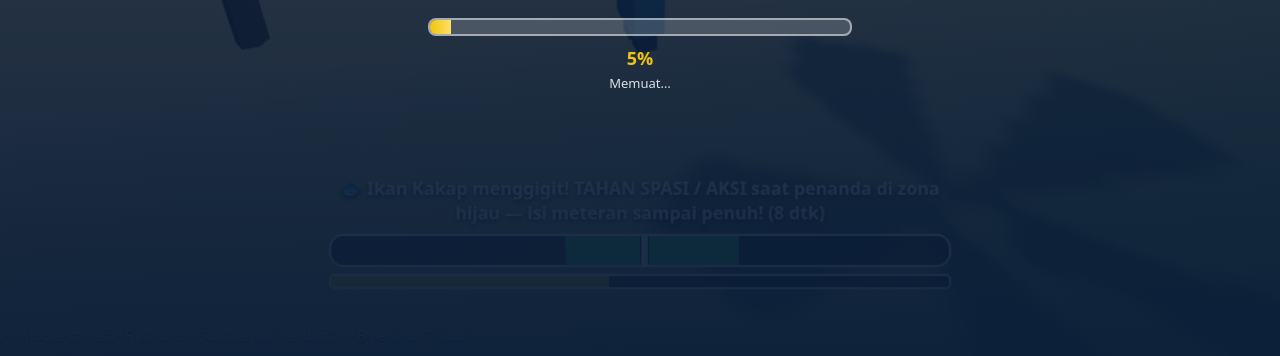
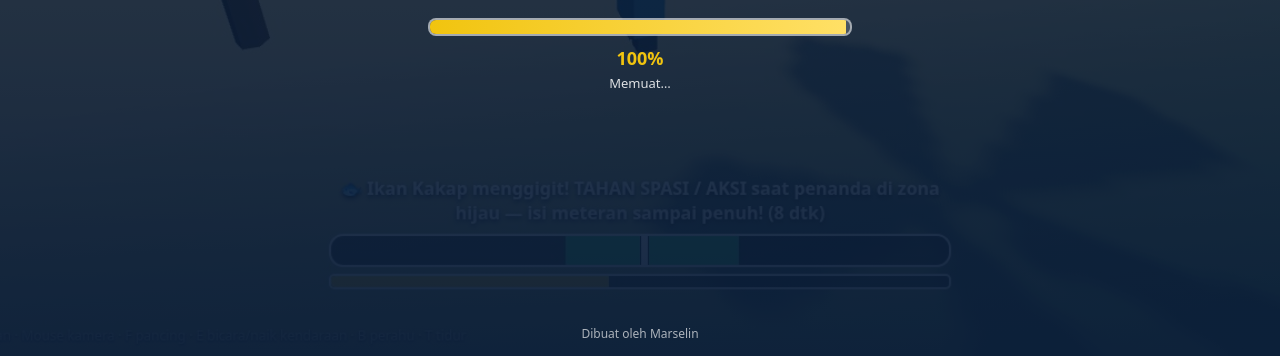
Before and after one commit to Zhackt/makefun-best-game-01-ereke, a plain HTML site: page index.html in a window 1280 px wide. Shown: the part 444-800 px from the top of the page. Drawn offline with nearby package versions, Linux system fonts and the light colour scheme.

Commit message:
Hotfix: timer-based loading bar (20%/s, 100% in 5s) + creator credit

```diff
--- a/index.html
+++ b/index.html
@@ -91,6 +91,9 @@
   #loading-bar { height: 100%; width: 0%; background: linear-gradient(90deg, #f1c40f, #ffe066); transition: width .25s; }
   #loading-pct { font-size: 18px; font-weight: 800; color: #f1c40f; }
   #loading-label { font-size: 13px; opacity: .85; margin: 4px 0 0; }
+  /* Creator credit (loading hotfix): tiny, at the very bottom of the
+     loading screen only — never covers the title or the bar. */
+  .loading-credit { position: absolute; bottom: 14px; left: 0; right: 0; z-index: 1; text-align: center; color: rgba(255,255,255,.65); font-size: 12px; margin: 0; }
   body.touch #held-btn { left: 22px; right: auto; top: auto; bottom: 165px; min-width: 44px; min-height: 44px; padding: 10px 14px; }
   body.touch #held-panel { left: 12px; right: auto; top: 50%; transform: translateY(-50%); max-height: 92vh; overflow-y: auto; width: min(260px, 86vw); }
   .rar { font-size: 12px; opacity: .8; }
@@ -219,24 +222,58 @@
     <div id="loading-pct">0%</div>
     <p id="loading-label">Memuat…</p>
   </div>
+  <p class="loading-credit">Dibuat oleh Marselin</p>
 </div>
 <script>
-  // Loading progress hooks (batch 5, item 5): main.js calls these at real
-  // init milestones — the bar never moves on its own.
-  window.__erekeLoad = function (pct, label) {
+  // Loading progress (batch 5, item 5 + loading hotfix): the bar runs on a
+  // TIMER — ~20% per second, 100% in ~5s — so it never stalls on a slow
+  // connection while the big module files (three.js ~659 KB) download. The
+  // title screen only appears when main.js says the game is REALLY ready
+  // (__erekeReady): if the game is ready early, the bar jumps to 100%; if
+  // 5s pass first, the bar holds at 100% ("Memuat…") until the game is
+  // ready. Never enter the title screen before the game is ready.
+  var loadStart = performance.now();
+  var loadShown = 0;
+  var loadLabel = 'Memuat…';
+  var loadDone = false;
+  var loadTimer = null;
+  function paintLoad(pct, label) {
     var bar = document.getElementById('loading-bar');
     var t = document.getElementById('loading-pct');
     var l = document.getElementById('loading-label');
     if (bar) bar.style.width = pct + '%';
     if (t) t.textContent = Math.round(pct) + '%';
     if (l && label) l.textContent = label;
+  }
+  function finishLoad(showTitle) {
+    if (loadDone) return;
+    loadDone = true;
+    if (loadTimer) clearInterval(loadTimer);
+    paintLoad(100, 'Siap!');
+    setTimeout(function () {
+      var s = document.getElementById('loading-screen');
+      if (s) s.style.display = 'none';
+      if (showTitle) { var t = document.getElementById('title-screen'); if (t) t.style.display = 'flex'; }
+    }, 350);
+  }
+  loadTimer = setInterval(function () {
+    if (loadDone) return;
+    // 20% per second: 1s = 20%, 5s = 100%.
+    var target = Math.min(100, (performance.now() - loadStart) / 50);
+    if (target > loadShown) loadShown = target;
+    paintLoad(loadShown, loadShown >= 100 ? 'Memuat…' : loadLabel);
+  }, 100);
+  window.__erekeLoad = function (pct, label) {
+    // Milestone from main.js: refresh the stage label, and let the bar jump
+    // forward to at least this percent — never backwards.
+    if (label) loadLabel = label;
+    if (pct > loadShown) { loadShown = pct; paintLoad(loadShown, loadLabel); }
   };
-  window.__erekeLoadDone = function (showTitle) {
-    var s = document.getElementById('loading-screen');
-    if (s) s.style.display = 'none';
-    if (showTitle) { var t = document.getElementById('title-screen'); if (t) t.style.display = 'flex'; }
-  };
-  window.__erekeLoad(5, 'Memuat…');
+  // Called by main.js when the first frame is painted = game really ready.
+  window.__erekeReady = function () { finishLoad(true); };
+  // Direct finish (screenshot mode ?shot= bypasses the loading flow).
+  window.__erekeLoadDone = function (showTitle) { finishLoad(showTitle); };
+  paintLoad(0, 'Memuat…');
 </script>
 <script type="module" src="./src/main.js"></script>
 </body>
```
